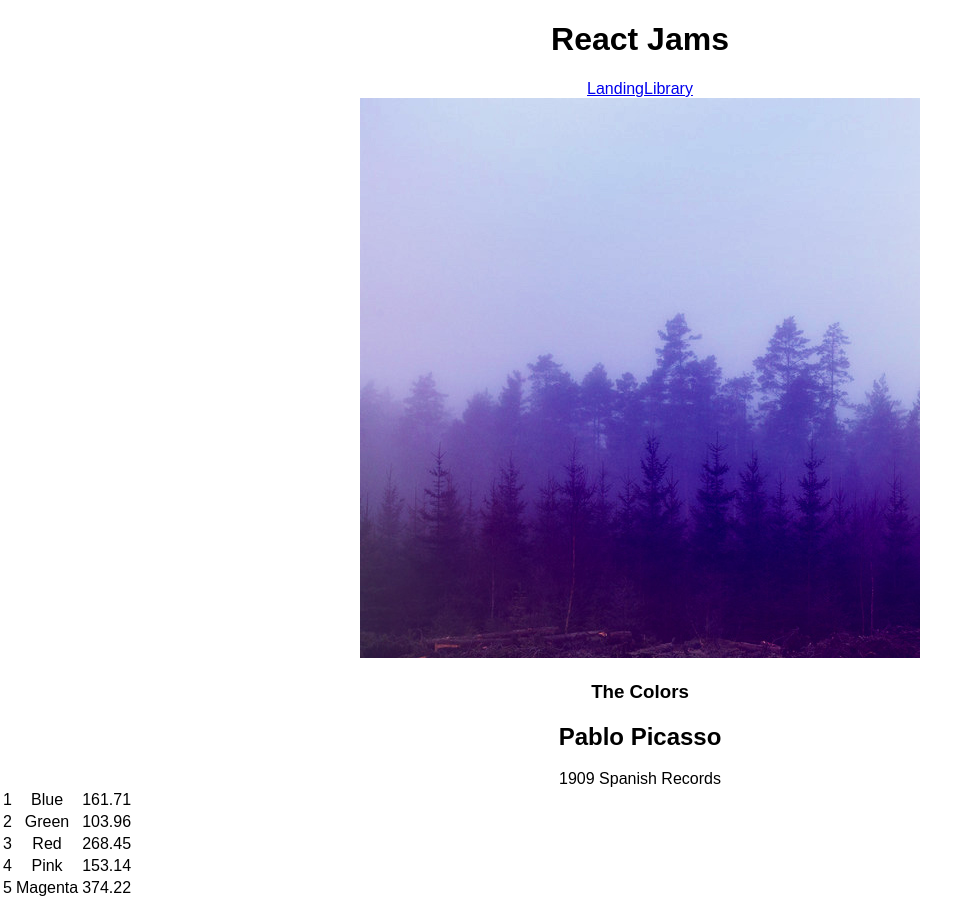
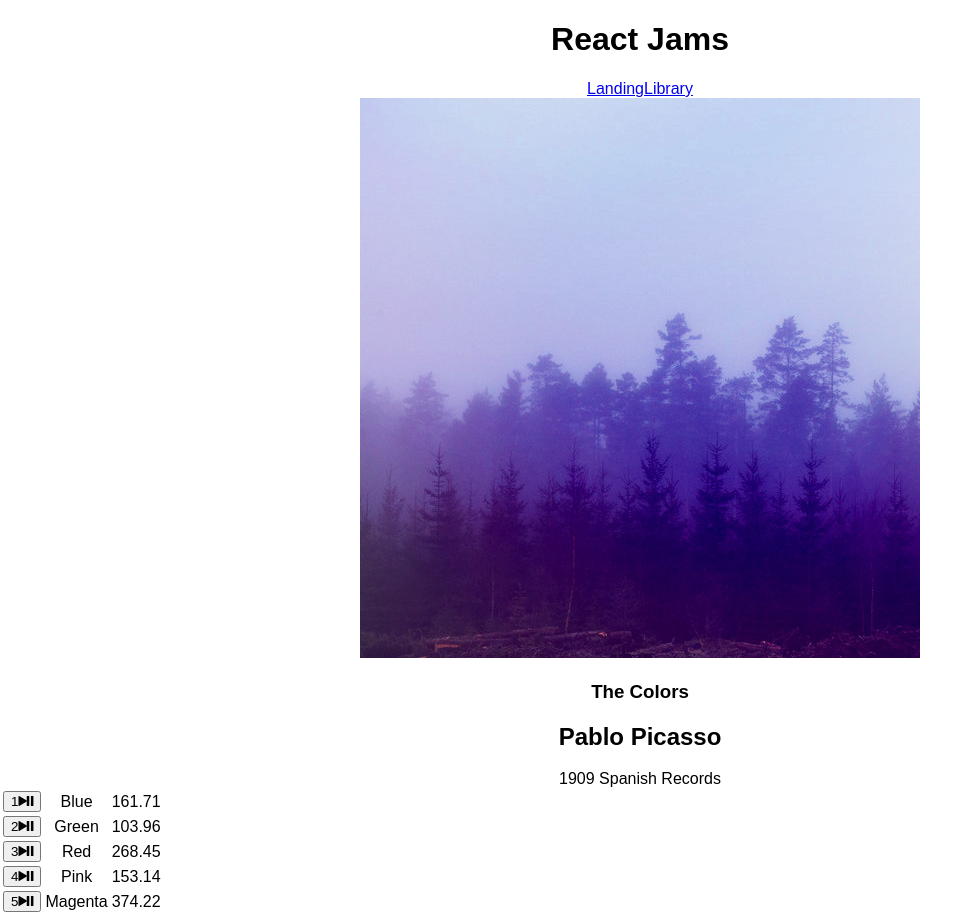
Before and after one commit to CerrilloMedia/react-audio, a React (Create React App) app: page /album/the-colors in a window 1280 px wide. Shown: the whole page, without its empty margins (0-980 px from the left). Built offline with nearby package versions, Linux system fonts and the light colour scheme.

Commit message:
add HTML5 audio capabilites to album page

```diff
--- a/src/components/Album.js
+++ b/src/components/Album.js
@@ -8,11 +8,46 @@ class Album extends Component {
 
     const album = albumData.find( album => {
       return album.slug === this.props.match.params.slug
-    })
+    });
 
     this.state = {
-      album: album
+      album: album,
+      currentSong: album.songs[0],
+      isPlaying: false
     };
+
+    // not assigning audioElement from within the components state
+    // This is because changes to a components state and props triggers a re-render of the DOM
+    // We would like to access this element
+    this.audioElement = document.createElement('audio');
+    // default play begins at first track songs[0]
+    this.audioElement.src = album.songs[0].audioSrc;
+
+    this.play = () => {
+      this.audioElement.play();
+      this.setState({ isPlaying: true });
+    }
+
+    this.pause = () => {
+      this.audioElement.pause();
+      this.setState({ isPlaying: false });
+    }
+
+    this.setSong = (song) => {
+      this.audioElement.src = song.audioSrc;
+      this.setState({ currentSong: song });
+    }
+
+    this.handleSongClick = (song) => {
+      const isSameSong = this.state.currentSong === song;
+      // if currentSong is clicked, pause song. Otherwise contine playback
+      if (isSameSong && this.state.isPlaying) {
+        this.pause();
+      } else { // if song is NOT the same, set song before proceeding to play.
+        if (!isSameSong) { this.setSong(song); console.log(song);}
+        this.play();
+        }
+      }
   }
 
   render() {
@@ -35,7 +70,7 @@ class Album extends Component {
           <tbody>
             {
               this.state.album.songs.map( (song, index) =>
-                <Song song={song} index={index} key={index} />
+              <Song song={song} index={index} handleSongClick={ () => this.handleSongClick(song) } key={index} />
               )
             }
           </tbody>
--- a/src/components/Song.js
+++ b/src/components/Song.js
@@ -4,9 +4,13 @@ class Song extends Component {
 
   render() {
     return(
-      <tr>
-        <td className="song-index">
-          {this.props.index+1}
+      <tr className="song" key={this.props.index} >
+        <td className="song-actions" onClick={ () => this.props.handleSongClick() }>
+          <button>
+            <span className="song-number">{this.props.index+1}</span>
+            <span className="ion-play"></span>
+            <span className="ion-pause"></span>
+          </button>
         </td>
         <td className="song-title">{this.props.song.title}</td>
         <td className="song-duration">{this.props.song.duration}</td>
```
